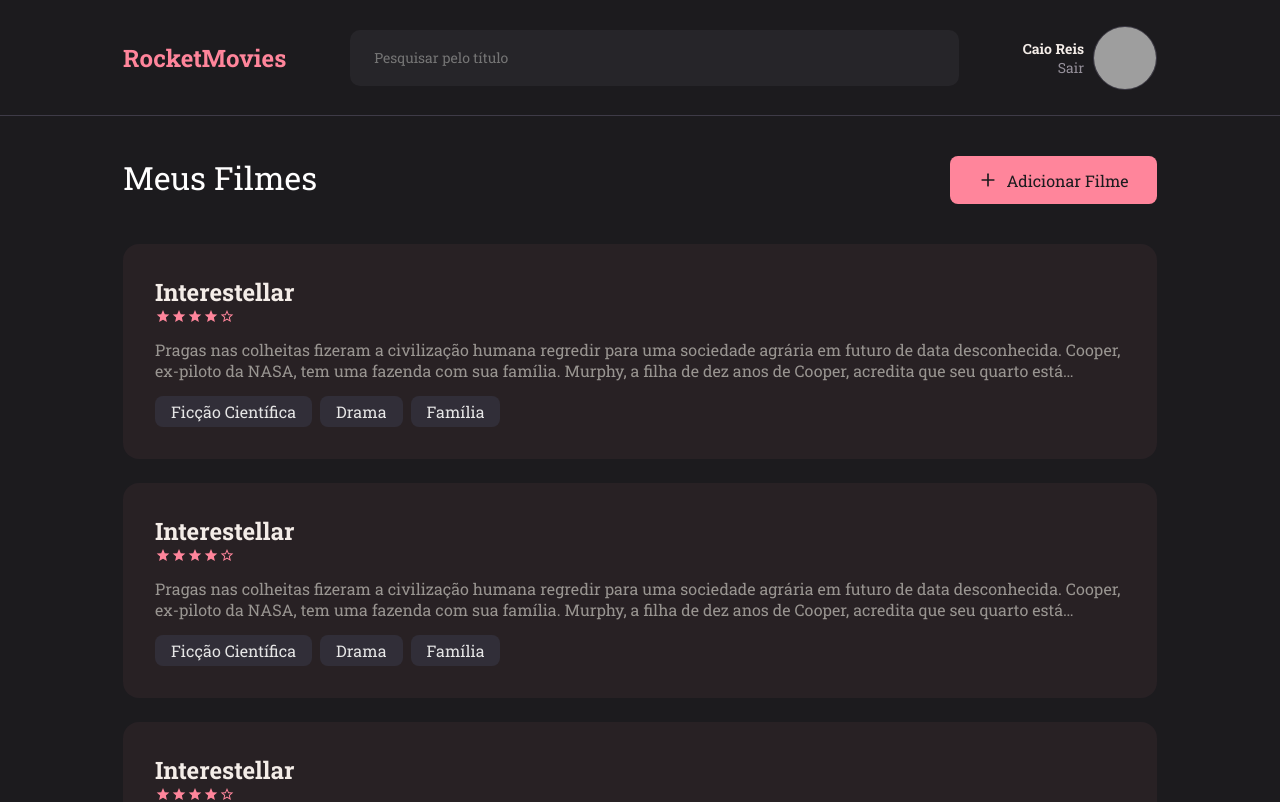
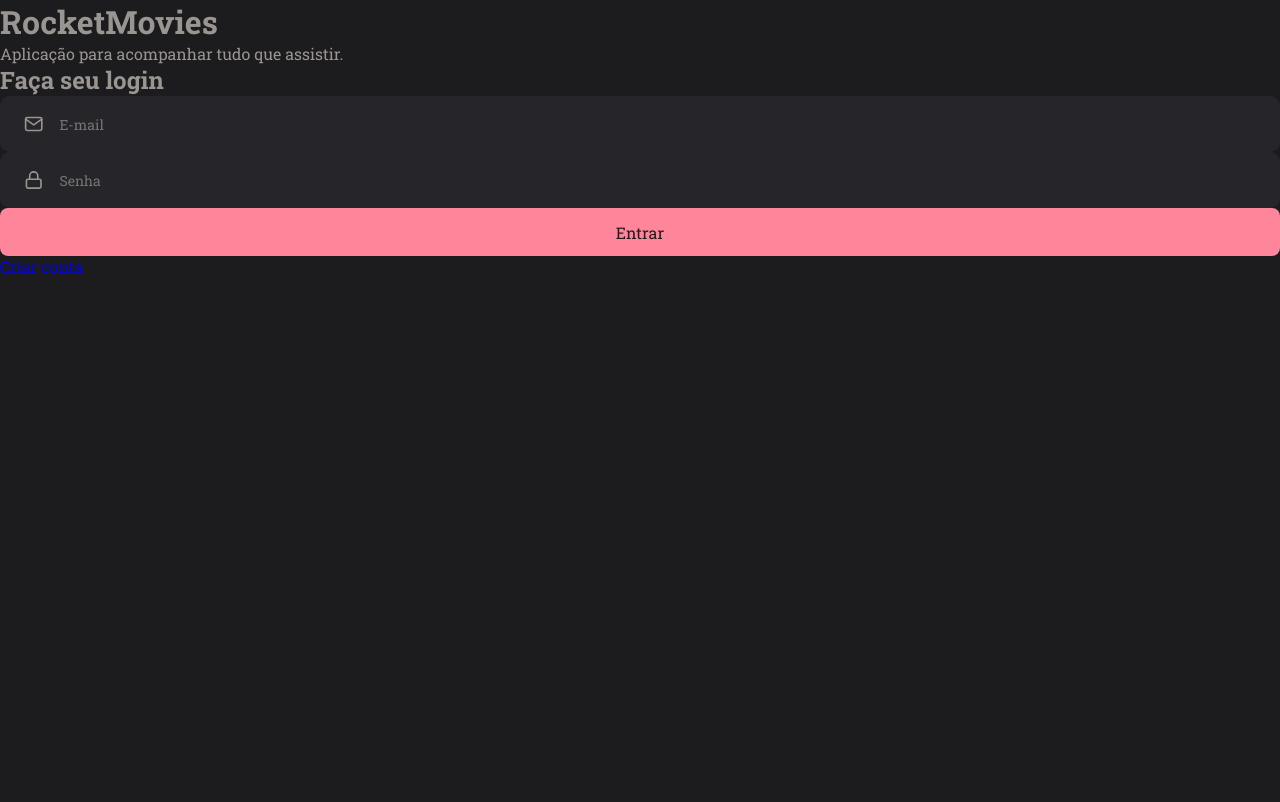
Before and after one commit to iCaioReis/Explorer-Stage09-Desafio-RocketMovies, a React (Vite) app in the folder RocketMovies/: page / in a window 1280 px wide. Shown: the top 802 px of the page. Built offline with nearby package versions, Linux system fonts and the light colour scheme; grey boxes are pictures that could not be loaded.

Commit message:
Structuring SingIn page

```diff
--- a/RocketMovies/src/main.jsx
+++ b/RocketMovies/src/main.jsx
@@ -1,6 +1,7 @@
 import React from 'react';
 import ReactDOM from 'react-dom/client';
 import { Home } from './pages/Home';
+import { SingIn } from './pages/SingIn';
 import GlobalStyles from './styles/global';
 import { ThemeProvider } from 'styled-components';
 import theme from './styles/theme';
@@ -9,7 +10,7 @@ ReactDOM.createRoot(document.getElementById('root')).render(
   <React.StrictMode>
     <ThemeProvider theme={theme}>
       <GlobalStyles />
-      <Home />
+      <SingIn />
     </ThemeProvider>
   </React.StrictMode>,
 )
--- a/RocketMovies/src/pages/Home/styles.js
+++ b/RocketMovies/src/pages/Home/styles.js
@@ -5,6 +5,7 @@ export const Container = styled.div`
     height: 100vh;
 
     > main {
+        grid-area: main;
         padding: 40px 123px;
 
         section {
@@ -32,7 +33,7 @@ export const Movies = styled.div`
     flex-direction: column;
     gap: 24px;
 
-    overflow-y: auto;
+    overflow-y: scroll;
 
 `;
 
--- /dev/null
+++ b/RocketMovies/src/pages/SingIn/index.jsx
@@ -0,0 +1,29 @@
+import { Container, Form, BackGround } from "./styles";
+import { Input } from "../../components/Input";
+import { Button } from "../../components/Button";
+
+import { FiMail, FiLock} from "react-icons/fi"
+
+export function SingIn(){
+    return (
+        <Container>
+            <Form>
+
+
+                <h1>RocketMovies</h1>
+                <span>Aplicação para acompanhar tudo que assistir.</span>
+
+                <h2>Faça seu login</h2>
+
+                <Input icon={FiMail} placeholder={"E-mail"}/>
+                <Input icon={FiLock} placeholder={"Senha"}/>
+
+                <Button title={"Entrar"}/>
+
+                <a href="/">Criar conta</a>
+            </Form>
+            <BackGround/>
+        </Container>
+    );
+
+}
--- /dev/null
+++ b/RocketMovies/src/pages/SingIn/styles.js
@@ -0,0 +1,12 @@
+import styled from "styled-components";
+
+export const Container = styled.div`
+    width: 100%;
+    height: 100vh;
+`;
+
+export const Form = styled.form`
+`;
+
+export const BackGround = styled.form`
+`;
```
